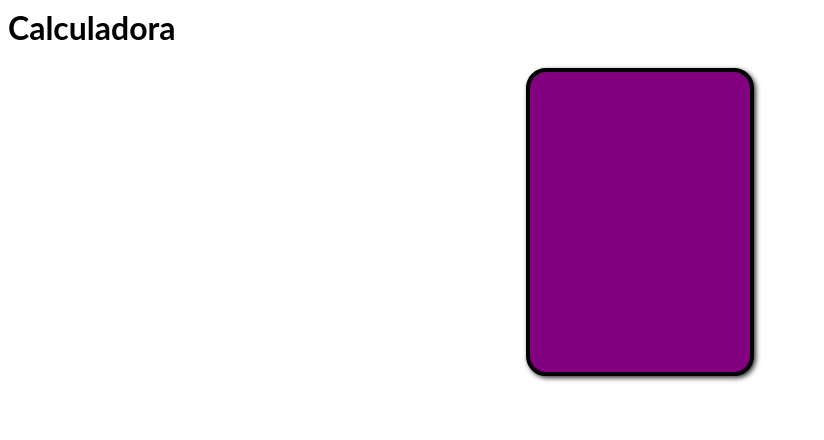
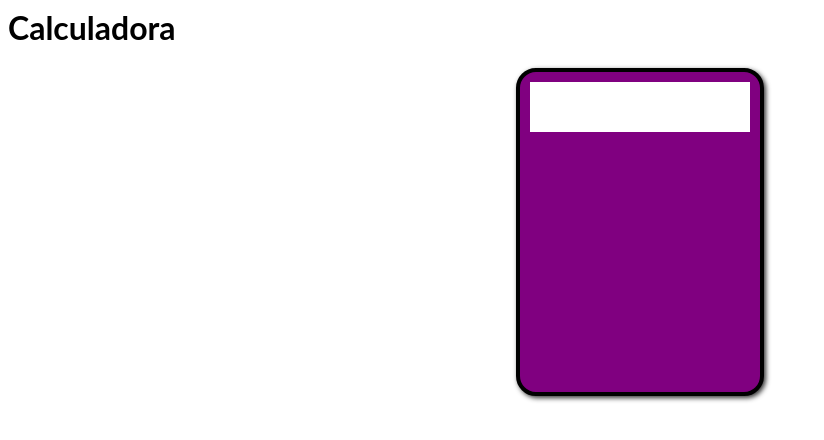
Before and after one commit to agarcluq/react-calculadora, a React (Create React App) app: page / in a window 1280 px wide. Shown: the top 440 px of the page, without its empty margins (0-824 px from the left). Built offline with nearby package versions, Linux system fonts and the light colour scheme.

Commit message:
2 files modified

```diff
--- a/src/Board.js
+++ b/src/Board.js
@@ -4,7 +4,7 @@ import "./style.css";
 export default function Board() {
   return (
     <div className="board">
-      <div className="pantalla">
+      <div className="screen">
 
       </div>
       <div className="row">
--- a/src/style.css
+++ b/src/style.css
@@ -10,4 +10,12 @@ h1, p {
   margin:auto;
   box-shadow: #333 2px 2px 5px;
   border: black solid 4px;
+  padding: 10px;
 }
+
+.screen{
+  width: 100%;
+  height: 50px;
+  background-color:white;
+
+}
```
